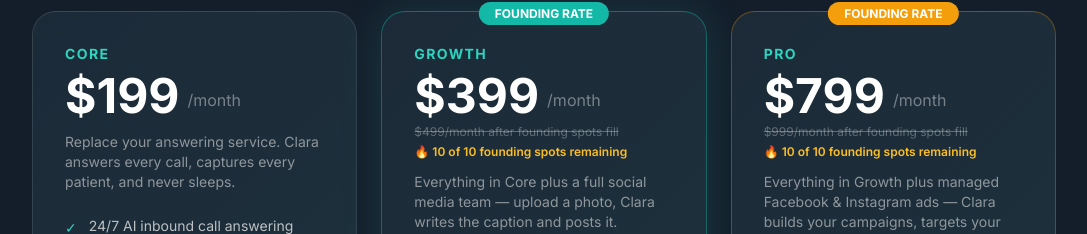
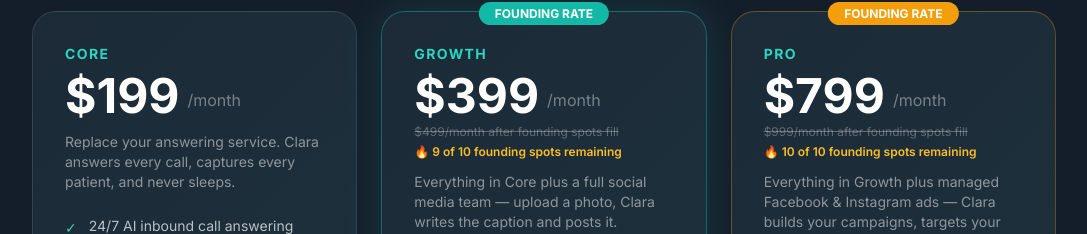
Before and after one commit to dentalondemand/iamclara-website, a Next.js app: page / in a window 1280 px wide. Shown: the part 5411-5645 px from the top of the page, without its empty margins (96-1183 px from the left). Built offline with nearby package versions, Linux system fonts and the light colour scheme; no server answers.

Commit message:
fix: growth founding spots taken = 1; content audit complete

```diff
--- a/app/page.tsx
+++ b/app/page.tsx
@@ -7,7 +7,7 @@
 
 // ── Founders spot counters — update these as spots fill ──────────────────────
 const GROWTH_FOUNDERS_SPOTS_TOTAL = 10
-const GROWTH_FOUNDERS_SPOTS_TAKEN = 0   // increment as practices sign up
+const GROWTH_FOUNDERS_SPOTS_TAKEN = 1   // increment as practices sign up
 const PRO_FOUNDERS_SPOTS_TOTAL    = 10
 const PRO_FOUNDERS_SPOTS_TAKEN    = 0   // increment as practices sign up
 // ─────────────────────────────────────────────────────────────────────────────
```
